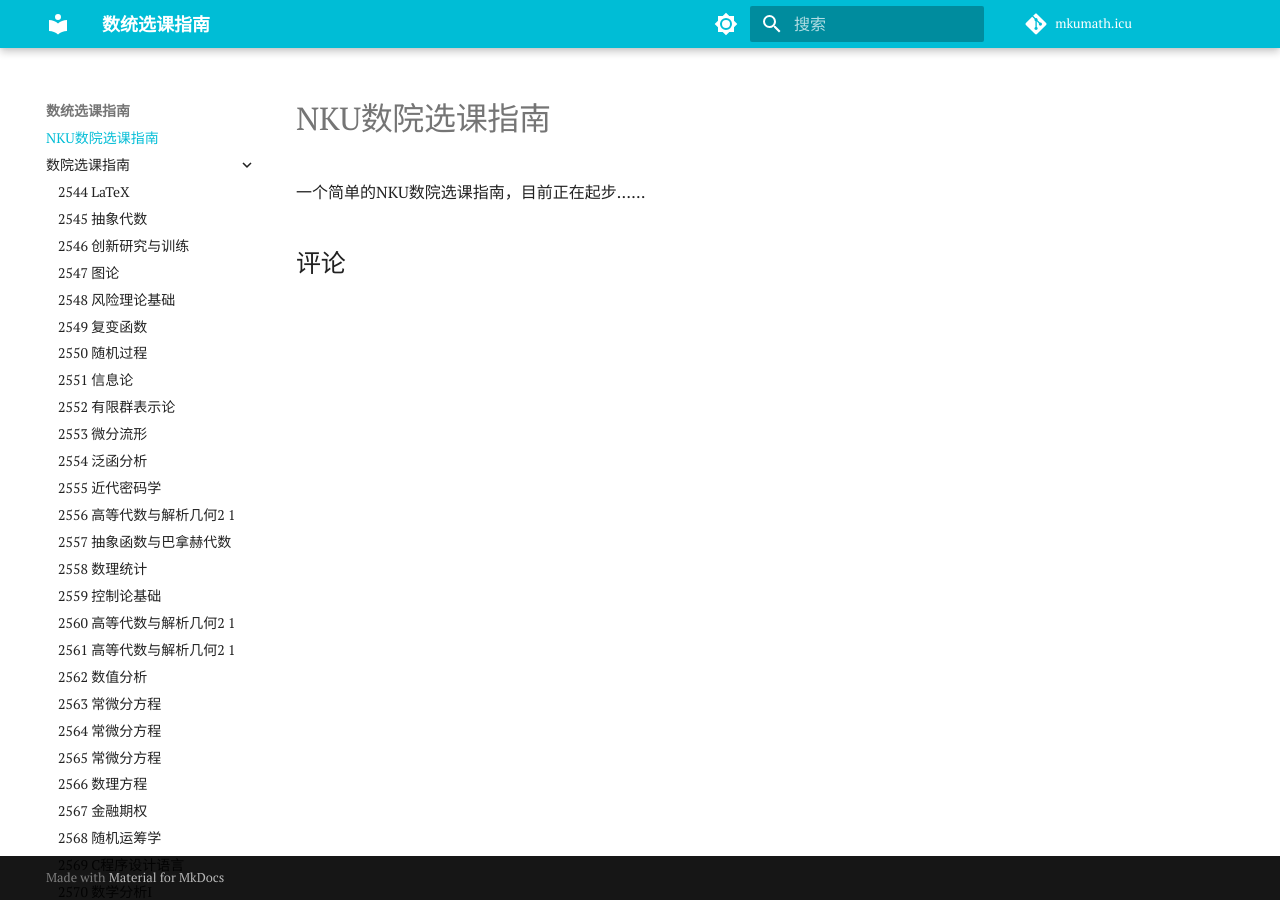
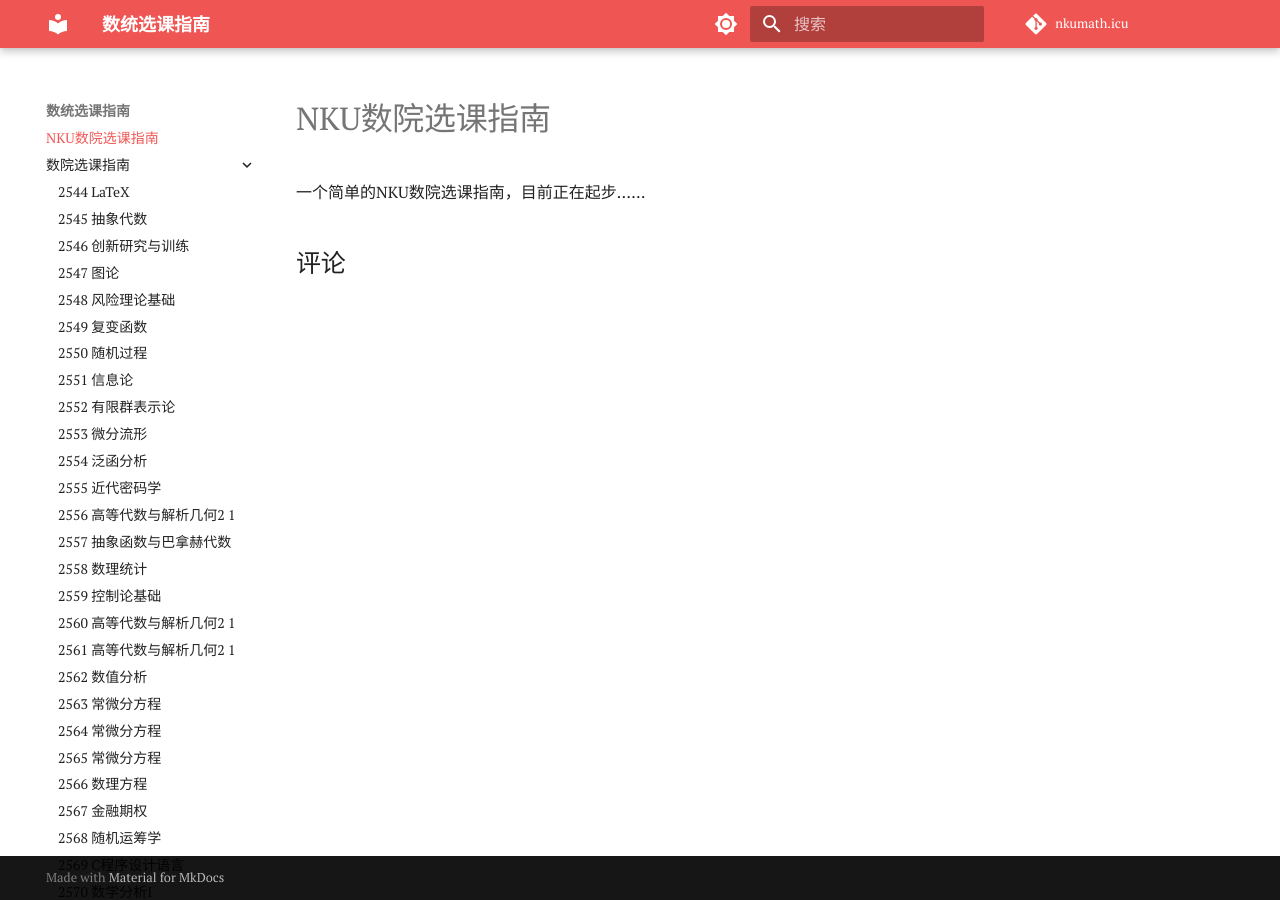
Before and after one commit to xiong-ZH-zq/nkumath.icu, an MkDocs documentation site: the page built from docs/index.md, in a window 1280 px wide. Built offline with MkDocs 1.6.1 and Material for MkDocs 9.7.7, drawn with Linux system fonts in a browser that asks for light colours; comment, search, counter and statistics services are not loaded.

Commit message:
Add: CNAME

```diff
--- a/mkdocs.yml
+++ b/mkdocs.yml
@@ -1,5 +1,5 @@
 site_name: 数统选课指南
-repo_name: mkumath.icu
+repo_name: nkumath.icu
 repo_url: https://github.com/xiong-ZH-zq/nkumath.icu
 theme:
   language: zh
@@ -11,7 +11,7 @@
       toggle:
         icon: material/brightness-7
         name: Switch to dark mode
-      primary: cyan
+      primary: red
 
     # Palette toggle for dark mode
     - scheme: slate
@@ -26,7 +26,7 @@
   font:
     text: PT Serif
   icon:
-    admonition:    # change icon of admonition
+    admonition: # change icon of admonition
       example: octicons/telescope-16
 
 markdown_extensions:
@@ -37,5 +37,5 @@
 
 plugins:
   - search
-  - callouts    # transform obsidian callout to material admonition
+  - callouts # transform obsidian callout to material admonition
   - tags
--- a/table_to_md.py
+++ b/table_to_md.py
@@ -12,7 +12,6 @@
 for index, row in df.iterrows():
     course_id, course_name, course_giver = row['course'].split(' ',2)
     filename = f"docs\数院选课指南\{course_id}-{course_name}.md"
-    course_giver = course_giver[0] + '*'
 
     print(course_name)
 
```
Also changed, not shown: 1 other file.
